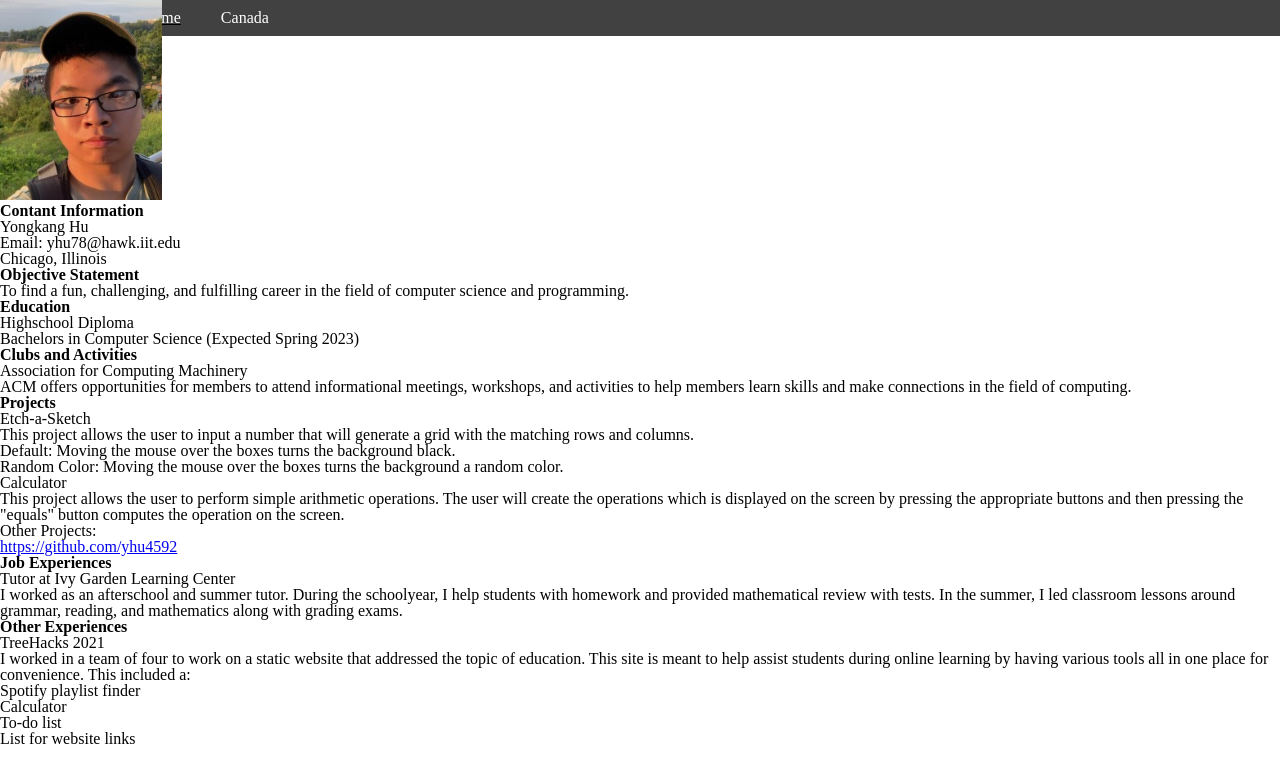
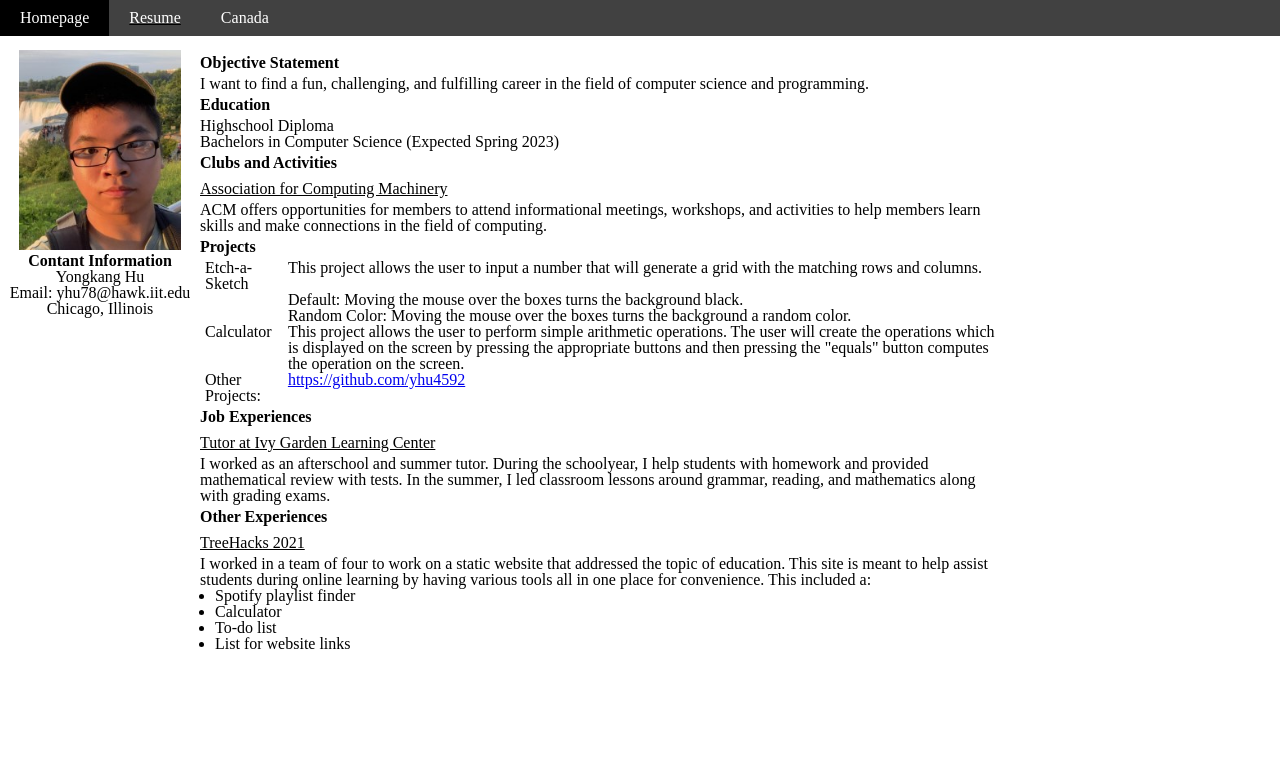
Before and after one commit to yhu4592/ITM_361_Project_2, a plain HTML site: page resume.html in a window 1280 px wide. Drawn offline with Linux system fonts and the light colour scheme.

Commit message:
Added styling for resume page.

```diff
--- a/css/style.css
+++ b/css/style.css
@@ -7,7 +7,8 @@ nav#navbar{
   display: block;
 }
 
-#navbar ul{background-color: rgb(65, 65, 65);
+#navbar ul{
+  background-color: rgb(65, 65, 65);
   position: absolute;
   top: 0;
   list-style-type: none;
@@ -28,15 +29,13 @@ nav#navbar{
 }#navbar ul li a:hover{
     background-color: rgb(0, 0, 0);
 }
-.clear{
-    clear: both;
-}
+
 #on{
     text-decoration: underline;
 }
 img{
     height:200px;
-    position: relative;
+
 }
 #ca_content{
     margin-top: 35px;
@@ -141,3 +140,39 @@ div#top{
     text-align: center;
     width: 100%;
 }
+
+
+/* Resume page */
+
+#res_page{
+    width: 1000px;
+    margin-top: 50px;
+    background-color: cadetblue;
+}
+
+#contact_info{
+    text-align: center;
+    float:left;
+    width: 200px;
+}
+#res_content{
+    float:right;
+    width: 800px;
+}
+
+#res_content h2{
+    padding: 5px 5px 5px 0px;
+}
+#resume_table td{
+    border:none;
+    text-align: left;
+    padding-left: 5px;
+}
+h4{
+    text-decoration: underline;
+    padding: 5px 5px 5px 0px;
+}
+#features{
+    list-style-type:initial;
+    margin-left:15px;
+}
--- a/resume.html
+++ b/resume.html
@@ -16,14 +16,18 @@
       </ul>
     </nav>
   </div>
-  <div id = content>
+  <div id="res_page">
+  <div id="contact_info">
     <img src="images/selfie.jpg" alt="Selfie in Niagra Falls">
     <h2>Contant Information</h2>
     <p>Yongkang Hu</p>
     <p>Email: yhu78@hawk.iit.edu</p>
     <p>Chicago, Illinois</p>
+  </div>
+
+  <div id="res_content">
     <h2>Objective Statement</h2>
-  <p>To find a fun, challenging, and fulfilling career in the field of computer science and programming.</p>
+    <p>I want to find a fun, challenging, and fulfilling career in the field of computer science and programming.</p>
     <h2>Education</h2>
     <ul>
       <li>Highschool Diploma</li>
@@ -33,28 +37,41 @@
     <h4>Association for Computing Machinery</h4>
     <p>ACM offers opportunities for members to attend informational meetings, workshops, and activities to help members learn skills and make connections in the field of computing.</p>
     <h2>Projects</h2>
-  <h4>Etch-a-Sketch</h4>
-  <p>This project allows the user to input a number that will generate a grid with the matching rows and columns.</p>
-  <ul>
-    <li>Default: Moving the mouse over the boxes turns the background black.</li>
-    <li>Random Color: Moving the mouse over the boxes turns the background a random color.</li>
-  </ul>
-  <h4>Calculator</h4>
-  <p>This project allows the user to perform simple arithmetic operations. The user will create the operations which is displayed on the screen by pressing the appropriate buttons and then pressing the "equals" button computes the operation on the screen.</p>
-  <h4>Other Projects:</h4>
-  <a href="https://github.com/yhu4592">https://github.com/yhu4592</a>
+    <table id="resume_table">
+      <tr>
+        <td>Etch-a-Sketch</td>
+        <td>This project allows the user to input a number that will generate a grid with the matching rows and columns.</td>
+      </tr>
+      <tr>
+        <td></td>
+        <td>Default: Moving the mouse over the boxes turns the background black.</td>
+      </tr>
+      <tr>
+        <td></td>
+        <td>Random Color: Moving the mouse over the boxes turns the background a random color.</td>
+      </tr>
+      <tr>
+        <td>Calculator</td>
+        <td>This project allows the user to perform simple arithmetic operations. The user will create the operations which is displayed on the screen by pressing the appropriate buttons and then pressing the "equals" button computes the operation on the screen.</td>
+      </tr>
+      <tr>
+        <td>Other Projects:</td>
+        <td><a href="https://github.com/yhu4592">https://github.com/yhu4592</a></td>
+      </tr>
+    </table>
     <h2>Job Experiences</h2>
     <h4>Tutor at Ivy Garden Learning Center</h4>
     <p>I worked as an afterschool and summer tutor. During the schoolyear, I help students with homework and provided mathematical review with tests. In the summer, I led classroom lessons around grammar, reading, and mathematics along with grading exams. </p>
     <h2>Other Experiences</h2>
     <h4>TreeHacks 2021</h4>
     <p>I worked in a team of four to work on a static website that addressed the topic of education. This site is meant to help assist students during online learning by having various tools all in one place for convenience. This included a:</p>
-  <ul>
+    <ul id="features">
       <li>Spotify playlist finder</li>
       <li>Calculator</li>
       <li>To-do list</li>
       <li>List for website links</li>
     </ul>
   </div>
+</div>
 </body>
 </html>
```
Lines whose indentation alone changed are shown as unchanged.
